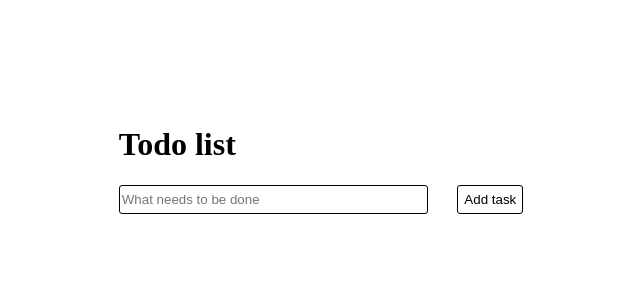
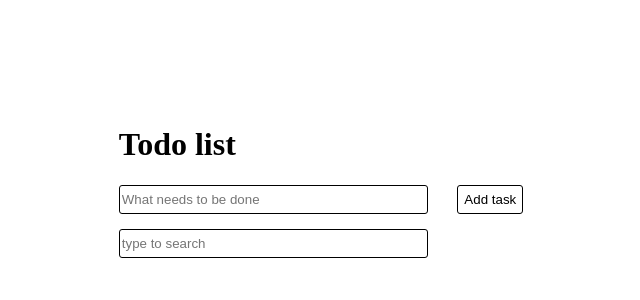
Before and after one commit to Sergey-dev10/Todo-list-on-hooks, a React (Create React App) app: page / in a window 1280 px wide. Shown: the top 300 px of the page, without its empty margins (319-959 px from the left). Built offline with nearby package versions, Linux system fonts and the light colour scheme.

Commit message:
feat: implement TaskSearch component

```diff
--- a/src/components/List/List.js
+++ b/src/components/List/List.js
@@ -10,12 +10,30 @@ export const List = () => {
   const handleAddTask = (value) => {
     setTasks((oldTasks) => [...oldTasks, { text: value, complited: false, id: nanoid() }]);
   };
+  const handleRemoveTask = (id) => {
+    const finalTasks = tasks.filter((task) => task.id !== id);
+    setTasks(finalTasks);
+  };
+  const handleComplition = (id) => {
+    const finalTasks = tasks.map((task) => {
+      const handledTask = task;
+      if (task.id === id) {
+        handledTask.complited = !handledTask.complited;
+      }
+      return handledTask;
+    });
+    setTasks(finalTasks);
+  };
+  const handleSearch = (value) => setFilterText(value);
 
   return (
     <TasksLists
       tasks={tasks}
       filterText={filterText}
       onHandleAddTask={handleAddTask}
+      onHandleRemoveTask={handleRemoveTask}
+      onHandleComplition={handleComplition}
+      onHandleSearch={handleSearch}
     />
   );
 };
--- /dev/null
+++ b/src/components/TaskSearch/Styled/InputSearch.js
@@ -0,0 +1,8 @@
+import styled from 'styled-components';
+
+export const InputSearch = styled.input`
+    width: 75%;
+    height: 25px;
+    border: 1px solid #000000;
+    border-radius: 3px;
+`;
--- /dev/null
+++ b/src/components/TaskSearch/Styled/TaskSearchWrapper.js
@@ -0,0 +1,5 @@
+import styled from 'styled-components';
+
+export const TaskSearchWrapper = styled.div`
+    display: flex;
+`;
--- /dev/null
+++ b/src/components/TaskSearch/TaskSearch.js
@@ -0,0 +1,17 @@
+import React, { useState } from 'react';
+import { TaskSearchWrapper } from './Styled/TaskSearchWrapper';
+import { InputSearch } from './Styled/InputSearch';
+
+export const TaskSearch = ({ handleSearch }) => {
+  const [InputValue, setInputValue] = useState('');
+  const onHandleSearch = (event) => {
+    const value = event.target.value.trim();
+    handleSearch(value);
+    setInputValue(value);
+  };
+  return (
+    <TaskSearchWrapper>
+      <InputSearch type="text" placeholder="type to search" onChange={onHandleSearch} />
+    </TaskSearchWrapper>
+  );
+};
--- a/src/components/TasksLists/TasksLists.js
+++ b/src/components/TasksLists/TasksLists.js
@@ -3,12 +3,14 @@ import { nanoid } from 'nanoid';
 import { TaskListWrapper } from './Styled/TaskListWrapper';
 import { Title } from '../Title/Title';
 import { TaskAddition } from '../TaskAddition/TaskAddition';
+import { TaskSearch } from '../TaskSearch/TaskSearch';
 
 export const TasksLists = ({
-  tasks, filterText, onHandleAddTask,
+  tasks, filterText, onHandleAddTask, onHandleSearch,
 }) => (
   <TaskListWrapper>
     <Title />
     <TaskAddition handleAddTask={onHandleAddTask} />
+    <TaskSearch handleSearch={onHandleSearch} />
   </TaskListWrapper>
 );
```
